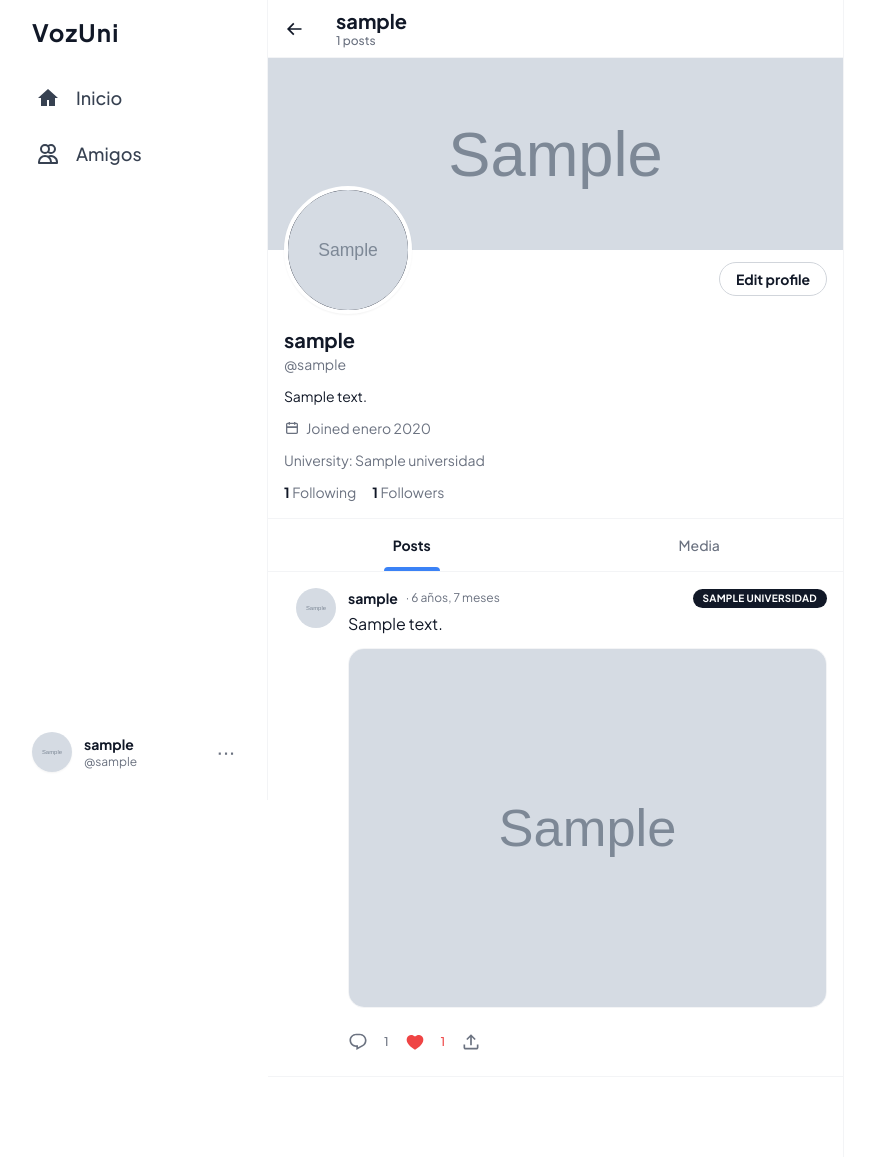
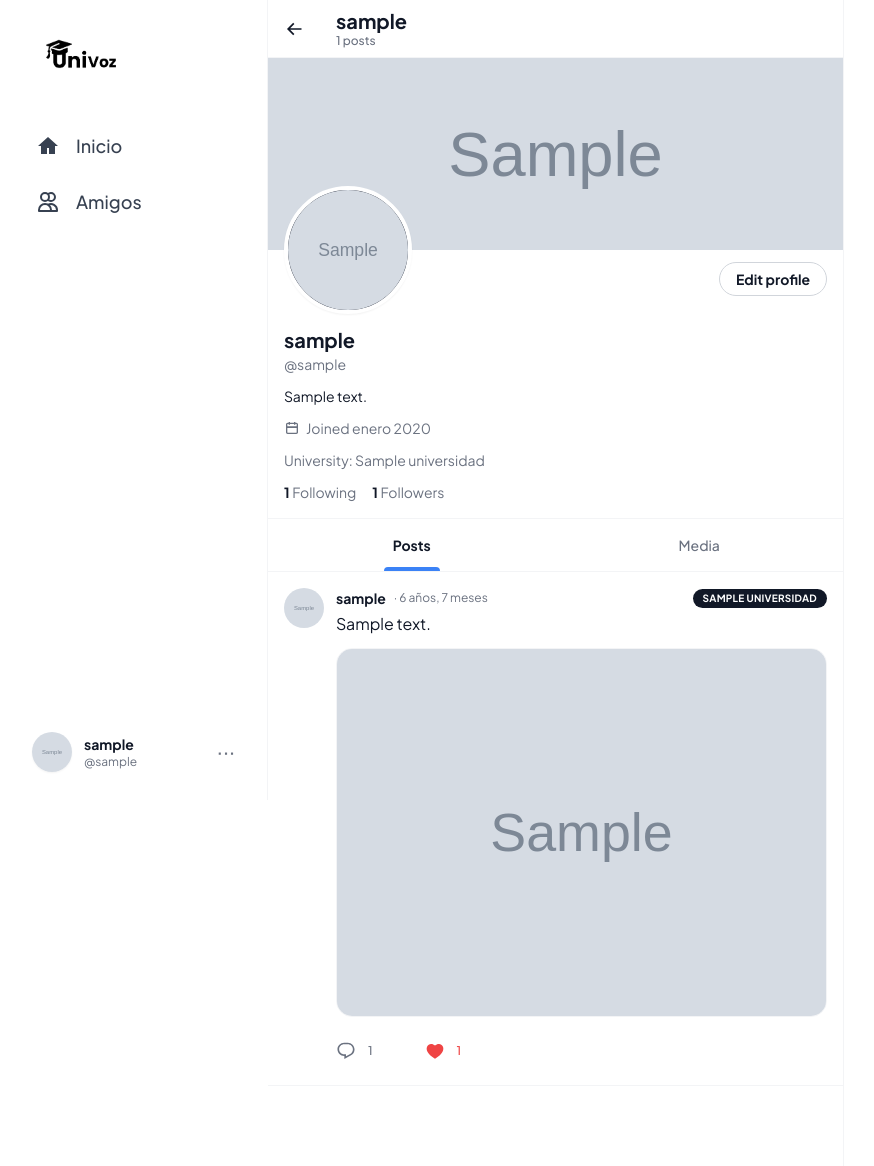
Before and after one commit to ctorresCode/Gugu-gaga, a Django app: a page that uses usuarios/templates/usuarios/perfil.html in a window 1280 px wide. Shown: the whole page, without its empty margins (212-1086 px from the left). Before the commit the page ends 1050 px from the top, so only its background shows below. Run offline with Django 5.2, Linux system fonts and the light colour scheme; a user stored in the database is signed in; tables that the repository leaves empty hold one stand-in row (values such as "Sample post"); grey boxes marked "Sample" are stand-in pictures; some libraries are stand-ins or nearby versions.

Commit message:
feat: cambio de logo

```diff
--- a/config/urls.py
+++ b/config/urls.py
@@ -1,3 +1,5 @@
+
+import os
 
 from django.contrib import admin
 from django.conf.urls.static import static
@@ -13,3 +15,4 @@ urlpatterns = [
 
 if settings.DEBUG:
     urlpatterns += static(settings.MEDIA_URL, document_root=settings.MEDIA_ROOT)
+    urlpatterns += static('/hilos/imagenes/', document_root=os.path.join(settings.BASE_DIR, 'hilos/imagenes'))
--- a/foro/templates/foro/inicio.html
+++ b/foro/templates/foro/inicio.html
@@ -27,7 +27,7 @@
                 {% endif %}
             </div>
             <div class="text-xl font-black tracking-wider text-gray-900">
-                VozUni
+                <img src="/hilos/imagenes/UniVoz.png" alt="VozUni Logo" class="h-10 w-auto object-contain">
             </div>
             <div class="w-8"></div>
         </div>
--- a/foro/templates/foro/partials/boton_like.html
+++ b/foro/templates/foro/partials/boton_like.html
@@ -3,10 +3,10 @@
         hx-target="#like-hilo-{{ hilo.id }}"
         hx-swap="outerHTML"
         hx-headers='{"X-CSRFToken": "{{ csrf_token }}"}'
-        onclick="event.preventDefault();"
-        class="flex items-center gap-2 group transition-colors {% if request.user in hilo.likes.all %}text-red-500{% else %}text-gray-500 hover:text-red-500{% endif %}">
+        onclick="event.stopPropagation();"
+        class="flex items-center group transition-colors {% if request.user in hilo.likes.all %}text-red-500{% else %}text-gray-500 hover:text-red-500{% endif %}">
 
-    <div class="p-2 rounded-full group-hover:bg-red-50 transition-colors">
+    <div class="p-2 -ml-2 rounded-full group-hover:bg-red-100/60 transition-colors">
         {% if request.user in hilo.likes.all %}
             <svg viewBox="0 0 24 24" aria-hidden="true" class="w-5 h-5 fill-current"><g><path d="M20.884 13.19c-1.351 2.48-4.001 5.12-8.379 7.67l-.503.3-.504-.3C7.121 18.31 4.471 15.67 3.119 13.19 1.76 10.69 1.71 8.33 2.607 6.52c.887-1.79 2.647-2.91 4.601-3.01 1.651-.09 3.368.56 4.798 2.01 1.429-1.45 3.146-2.1 4.796-2.01 1.954.1 3.714 1.22 4.601 3.01.896 1.81.846 4.17-.514 6.67z"></path></g></svg>
         {% else %}
@@ -14,5 +14,5 @@
         {% endif %}
     </div>
 
-    <span class="text-xs font-medium">{{ hilo.likes.count }}</span>
+    <span class="text-xs font-medium px-1">{{ hilo.likes.count }}</span>
 </button>
--- a/foro/templates/foro/partials/nav_mobile.html
+++ b/foro/templates/foro/partials/nav_mobile.html
@@ -1,14 +1,17 @@
 <nav class="fixed bottom-0 left-0 right-0 bg-white border-t border-gray-100 flex justify-around items-center py-3 z-30 md:hidden shadow-lg">
-    <a href="{% url 'inicio' %}" class="p-2 text-gray-900 hover:text-blue-500 transition-colors">
+    <a href="{% url 'inicio' %}" class="p-2 transition-colors {% if request.resolver_match.url_name == 'inicio' %} text-gray-900 {% else %} text-gray-400 hover:text-gray-900 {% endif %}">
         <svg class="w-6 h-6 fill-current" viewBox="0 0 24 24"><path d="M12 3L2 12h3v8h6v-6h2v6h6v-8h3L12 3z"/></svg>
     </a>
-    <a href="{% url 'explorar' %}" class="p-2 text-gray-500 hover:text-blue-500 transition-colors">
+
+    <a href="{% url 'explorar' %}" class="p-2 transition-colors {% if request.resolver_match.url_name == 'explorar' %} text-gray-900 {% else %} text-gray-400 hover:text-gray-900 {% endif %}">
         <svg class="w-6 h-6 fill-none stroke-current stroke-2" viewBox="0 0 24 24"><path stroke-linecap="round" stroke-linejoin="round" d="M21 21l-6-6m2-5a7 7 0 11-14 0 7 7 0 0114 0z"></path></svg>
     </a>
-    <a href="{% url 'bandeja_mensajes' %}" class="p-2 text-gray-900 hover:text-blue-500 transition-colors">
+
+    <a href="{% url 'bandeja_mensajes' %}" class="p-2 transition-colors {% if request.resolver_match.url_name == 'bandeja_mensajes' %} text-gray-900 {% else %} text-gray-400 hover:text-gray-900 {% endif %}">
         <svg class="w-6 h-6 fill-none stroke-current stroke-2" viewBox="0 0 24 24"><path stroke-linecap="round" stroke-linejoin="round" d="M12 4.354a4 4 0 110 5.292M15 21H3v-1a6 6 0 0112 0v1zm0 0h6v-1a6 6 0 00-9-5.197M13 7a4 4 0 11-8 0 4 4 0 018 0z"></path></svg>
     </a>
-    <a href="{% url 'perfil_usuario' request.user.username %}" class="p-2 text-gray-500 hover:text-blue-500 transition-colors">
+
+    <a href="{% url 'perfil_usuario' request.user.username %}" class="p-2 transition-colors {% if request.resolver_match.url_name == 'perfil_usuario' %} text-gray-900 {% else %} text-gray-400 hover:text-gray-900 {% endif %}">
         <svg class="w-6 h-6 fill-none stroke-current stroke-2" viewBox="0 0 24 24"><path stroke-linecap="round" stroke-linejoin="round" d="M16 7a4 4 0 11-8 0 4 4 0 018 0zM12 14a7 7 0 00-7 7h14a7 7 0 00-7-7z"/></svg>
     </a>
 </nav>
--- a/foro/templates/foro/partials/sidebar.html
+++ b/foro/templates/foro/partials/sidebar.html
@@ -1,19 +1,17 @@
+{% load static %}
 <div id="sidebar-overlay" onclick="toggleSidebar()" class="fixed inset-0 bg-black/60 z-40 hidden md:hidden transition-opacity opacity-0 duration-300"></div>
 
 <header id="mobile-sidebar" class="fixed md:sticky top-0 left-0 z-50 md:z-0 h-screen w-72 md:w-64 bg-white transform -translate-x-full md:translate-x-0 transition-transform duration-300 ease-in-out flex flex-col justify-between py-4 px-2 border-r border-gray-100 shadow-2xl md:shadow-none overflow-y-auto">
 
     <div class="flex flex-col gap-6">
         <div class="flex items-center justify-between px-4 md:hidden mb-2">
-            <span class="font-bold text-xl text-gray-900">Menú</span>
             <button onclick="toggleSidebar()" class="p-2 rounded-full hover:bg-gray-100 text-gray-900 transition-colors">
                 <svg class="w-6 h-6 fill-none stroke-current stroke-2" viewBox="0 0 24 24"><path stroke-linecap="round" stroke-linejoin="round" d="M6 18L18 6M6 6l12 12"></path></svg>
             </button>
         </div>
 
-        <a href="{% url 'inicio' %}" class="hidden md:block">
-            <div class="text-2xl font-black px-3 tracking-wider text-gray-900">
-                VozUni
-            </div>
+        <a href="{% url 'inicio' %}" class="hidden md:flex items-center px-4 pt-3 pb-1 hover:opacity-80 transition-opacity">
+            <img src="/hilos/imagenes/UniVoz.png" alt="VozUni Logo" class="h-16 w-auto object-contain -ml-3">
         </a>
 
         <nav class="flex flex-col gap-1">
--- a/foro/templates/foro/partials/tarjeta_hilo.html
+++ b/foro/templates/foro/partials/tarjeta_hilo.html
@@ -1,8 +1,9 @@
-<a href="{% url 'detalle_hilo' hilo.pk %}" class="block">
-<div class="bg-white p-4 hover:bg-gray-50/50 transition-colors cursor-pointer border-b border-gray-100">
+<div class="bg-white p-4 hover:bg-gray-50/50 transition-colors cursor-pointer border-b border-gray-100"
+     data-url="{% url 'detalle_hilo' hilo.pk %}"
+     onclick="window.location.href=this.getAttribute('data-url');">
     <div class="flex items-start gap-3">
         <div class="flex-shrink-0">
-            <a href="{% url 'perfil_usuario' hilo.autor.username %}">
+            <a href="{% url 'perfil_usuario' hilo.autor.username %}" onclick="event.stopPropagation();">
                 {% if hilo.autor.avatar %}
                     <img src="{{ hilo.autor.avatar.url }}" class="w-10 h-10 rounded-full object-cover">
                 {% else %}
@@ -16,7 +17,9 @@
         <div class="flex-grow min-w-0">
             <div class="flex items-center justify-between mb-1">
                 <div class="flex items-center gap-2 min-w-0">
-                    <a href="{% url 'perfil_usuario' hilo.autor.username %}" class="font-bold text-gray-900 text-sm truncate hover:underline">{{ hilo.autor.username }}</a>
+                    <a href="{% url 'perfil_usuario' hilo.autor.username %}" onclick="event.stopPropagation();" class="font-bold text-gray-900 text-sm truncate hover:underline">
+                        {{ hilo.autor.username }}
+                    </a>
                     <span class="text-gray-500 text-xs whitespace-nowrap">· {{ hilo.fecha_creacion|timesince }}</span>
                 </div>
                 <span class="bg-gray-900 text-white text-[10px] font-bold px-2.5 py-0.5 rounded-full uppercase tracking-wide flex-shrink-0 ml-2">
@@ -24,31 +27,22 @@
                 </span>
             </div>
 
-            <a href="{% url 'detalle_hilo' hilo.pk %}" class="block">
-                <p class="text-gray-900 text-sm md:text-base leading-relaxed font-normal mb-3">{{ hilo.contenido }}</p>
+            <p class="text-gray-900 text-sm md:text-base leading-relaxed font-normal mb-3">{{ hilo.contenido }}</p>
 
-                {% if hilo.imagen %}
-                    <img src="{{ hilo.imagen.url }}" class="mb-3 rounded-2xl max-h-96 w-full object-cover border border-gray-100">
-                {% endif %}
-            </a>
+            {% if hilo.imagen %}
+                <img src="{{ hilo.imagen.url }}" class="mb-3 rounded-2xl max-h-96 w-full object-cover border border-gray-100">
+            {% endif %}
 
-            <div class="flex items-center justify-between text-gray-500 max-w-md pr-4 pt-1">
-                <a href="{% url 'detalle_hilo' hilo.pk %}" class="flex items-center gap-2 group hover:text-blue-500 transition-colors">
-                    <div class="p-2 -ml-2 rounded-full group-hover:bg-blue-50 transition-colors">
+            <div class="flex items-center gap-12 text-gray-500 max-w-md pt-1">
+                <a href="{% url 'detalle_hilo' hilo.pk %}" onclick="event.stopPropagation();" class="flex items-center group text-gray-500 hover:text-blue-500 transition-colors">
+                    <div class="p-2 -ml-2 rounded-full group-hover:bg-blue-100/50 transition-colors">
                         <svg viewBox="0 0 24 24" aria-hidden="true" class="w-5 h-5 fill-current"><g><path d="M1.751 10c0-4.42 3.584-8 8.005-8h4.366c4.49 0 8.129 3.64 8.129 8.13 0 2.96-1.607 5.68-4.196 7.11l-8.054 4.46v-3.69h-.067c-4.49.1-8.183-3.51-8.183-8.01zm8.005-6c-3.317 0-6.005 2.69-6.005 6 0 3.37 2.77 6.08 6.138 6.01l.351-.01h1.761v2.3l5.087-2.81c1.951-1.08 3.163-3.13 3.163-5.36 0-3.39-2.744-6.13-6.129-6.13H9.756z"></path></g></svg>
                     </div>
-                    <span class="text-xs font-medium">{{ hilo.respuestas.count|default:"0" }}</span>
+                    <span class="text-xs font-medium px-1">{{ hilo.respuestas.count|default:"0" }}</span>
+                </a>
 
-                    {% include 'foro/partials/boton_like.html' with hilo=hilo %}
-
-                    <div class="flex items-center gap-2 group hover:text-blue-500 transition-colors">
-                        <div class="p-2 rounded-full group-hover:bg-blue-50 transition-colors">
-                            <svg viewBox="0 0 24 24" aria-hidden="true" class="w-5 h-5 fill-current"><g><path d="M12 2.59l5.7 5.7-1.41 1.42L13 6.41V16h-2V6.41l-3.3 3.3-1.41-1.42L12 2.59zM21 15l-.02 3.51c0 1.38-1.12 2.49-2.5 2.49H5.5C4.11 21 3 19.88 3 18.5V15h2v3.5c0 .28.22.5.5.5h12.98c.28 0 .5-.22.5-.5L19 15h2z"></path></g></svg>
-                        </div>
-                    </div>
-                </a>
+                {% include 'foro/partials/boton_like.html' with hilo=hilo %}
             </div>
         </div>
     </div>
 </div>
-</a>
--- a/usuarios/templates/usuarios/perfil.html
+++ b/usuarios/templates/usuarios/perfil.html
@@ -104,14 +104,17 @@
         </div>
 
         <div class="flex border-b border-gray-100 text-sm font-medium text-gray-500 overflow-x-auto scrollbar-none">
-            <div class="flex-1 min-w-[80px] text-center py-4 text-gray-900 font-bold relative hover:bg-gray-50 transition-colors cursor-pointer">
+            <div id="tab-btn-posts" onclick="switchTab('posts')" class="flex-1 min-w-[80px] text-center py-4 text-gray-900 font-bold relative hover:bg-gray-50 transition-colors cursor-pointer">
                 Posts
-                <div class="absolute bottom-0 left-1/2 transform -translate-x-1/2 w-14 h-1 bg-blue-500 rounded-t-full"></div>
+                <div id="indicator-posts" class="absolute bottom-0 left-1/2 transform -translate-x-1/2 w-14 h-1 bg-blue-500 rounded-t-full"></div>
             </div>
-            <div class="flex-1 min-w-[80px] text-center py-4 hover:bg-gray-50 transition-colors cursor-pointer">Media</div>
+            <div id="tab-btn-media" onclick="switchTab('media')" class="flex-1 min-w-[80px] text-center py-4 hover:bg-gray-50 transition-colors cursor-pointer relative">
+                Media
+                <div id="indicator-media" class="hidden absolute bottom-0 left-1/2 transform -translate-x-1/2 w-14 h-1 bg-blue-500 rounded-t-full"></div>
+            </div>
         </div>
 
-        <div id="lista-hilos">
+        <div id="content-posts" class="block">
             {% for hilo in hilos_usuario %}
                 {% include 'foro/partials/tarjeta_hilo.html' %}
             {% empty %}
@@ -121,10 +124,35 @@
             {% endfor %}
         </div>
 
+        <div id="content-media" class="hidden">
+            <div class="grid grid-cols-3 gap-1 sm:gap-2 p-1 sm:p-2">
+                {% for hilo in hilos_usuario %}
+                    {% if hilo.imagen %}
+                        <button onclick="openImageModal('{{ hilo.imagen.url }}')" type="button" class="aspect-square bg-gray-100 block overflow-hidden group w-full p-0 border-none cursor-pointer">
+                            <img src="{{ hilo.imagen.url }}" alt="Media de {{ perfil_usuario.username }}" class="w-full h-full object-cover group-hover:scale-105 transition-transform duration-300">
+                        </button>
+                    {% endif %}
+                {% endfor %}
+            </div>
+
+            {% if not hilos_usuario %}
+                <div class="col-span-3 text-center py-16 bg-white">
+                    <p class="text-gray-500 font-bold text-base">Este usuario no ha subido imágenes.</p>
+                </div>
+            {% endif %}
+        </div>
+
     </main>
 
     {% include 'foro/partials/nav_mobile.html' %}
 
+</div>
+
+<div id="image-modal" class="fixed inset-0 z-[100] hidden bg-black/90 flex-col justify-center items-center opacity-0 transition-opacity duration-300" onclick="closeImageModal()">
+    <button type="button" class="absolute top-4 right-4 text-white hover:text-gray-300 p-2 focus:outline-none" onclick="closeImageModal()">
+        <svg class="w-8 h-8 fill-current" viewBox="0 0 24 24"><path d="M19 6.41L17.59 5 12 10.59 6.41 5 5 6.41 10.59 12 5 17.59 6.41 19 12 13.41 17.59 19 19 17.59 13.41 12z"></path></svg>
+    </button>
+    <img id="modal-image" src="" alt="Imagen ampliada" class="max-h-[90vh] max-w-[90vw] object-contain rounded-md" onclick="event.stopPropagation()">
 </div>
 
 <script>
@@ -156,6 +184,60 @@
             });
         }
     })();
+
+    function switchTab(tabName) {
+        const btnPosts = document.getElementById('tab-btn-posts');
+        const indicatorPosts = document.getElementById('indicator-posts');
+        const contentPosts = document.getElementById('content-posts');
+
+        const btnMedia = document.getElementById('tab-btn-media');
+        const indicatorMedia = document.getElementById('indicator-media');
+        const contentMedia = document.getElementById('content-media');
+
+        if (tabName === 'posts') {
+            contentPosts.classList.remove('hidden');
+            contentPosts.classList.add('block');
+            btnPosts.classList.add('text-gray-900', 'font-bold');
+            indicatorPosts.classList.remove('hidden');
+
+            contentMedia.classList.add('hidden');
+            contentMedia.classList.remove('block');
+            btnMedia.classList.remove('text-gray-900', 'font-bold');
+            indicatorMedia.classList.add('hidden');
+
+        } else if (tabName === 'media') {
+            contentMedia.classList.remove('hidden');
+            contentMedia.classList.add('block');
+            btnMedia.classList.add('text-gray-900', 'font-bold');
+            indicatorMedia.classList.remove('hidden');
+
+            contentPosts.classList.add('hidden');
+            contentPosts.classList.remove('block');
+            btnPosts.classList.remove('text-gray-900', 'font-bold');
+            indicatorPosts.classList.add('hidden');
+        }
+    }
+
+    function openImageModal(imageUrl) {
+        const modal = document.getElementById('image-modal');
+        const modalImg = document.getElementById('modal-image');
+        modalImg.src = imageUrl;
+        modal.classList.remove('hidden');
+        modal.classList.add('flex');
+        setTimeout(() => modal.classList.remove('opacity-0'), 10);
+        document.body.style.overflow = 'hidden';
+    }
+
+    function closeImageModal() {
+        const modal = document.getElementById('image-modal');
+        modal.classList.add('opacity-0');
+        setTimeout(() => {
+            modal.classList.add('hidden');
+            modal.classList.remove('flex');
+            document.getElementById('modal-image').src = '';
+            document.body.style.overflow = '';
+        }, 300);
+    }
 </script>
 
 {% endblock %}
--- a/usuarios/urls.py
+++ b/usuarios/urls.py
@@ -5,6 +5,7 @@ from usuarios.views import (
     EditarPerfilView,
     PerfilView,
     RegistroUsuarioView,
+    VerTodasLasImagenesSubidasPorUsuario,
     actualizar_avatar,
     logout_view,
     seguir_usuario,
@@ -22,6 +23,7 @@ urlpatterns = [
     path('perfil/<str:username>/', PerfilView.as_view(), name='perfil_usuario'),
     path('perfil/<str:username>/seguir/', seguir_usuario, name='seguir_usuario'),
     path('editar-perfil/<str:username>/', EditarPerfilView.as_view(), name='editar_perfil'),
+    path('imagenes-subidas/<str:username>/', VerTodasLasImagenesSubidasPorUsuario.as_view(), name='imagenes_subidas_usuario'),
 
     #urls para el lanzamiento y recibimiento de mensajes
     path('mensajes/', BandejaMensajesView.as_view(), name='bandeja_mensajes'),
--- a/usuarios/views.py
+++ b/usuarios/views.py
@@ -1,7 +1,7 @@
 from django.http import JsonResponse
 from django.shortcuts import get_object_or_404, redirect, render
 from django.urls import reverse_lazy
-from django.views.generic import CreateView, DetailView, TemplateView, UpdateView
+from django.views.generic import CreateView, DetailView, ListView, TemplateView, UpdateView
 from django.contrib.auth import login, logout
 from django.contrib.auth.decorators import login_required
 from django.contrib.auth.mixins import LoginRequiredMixin
@@ -138,3 +138,15 @@ class EditarPerfilView(LoginRequiredMixin, UpdateView):
 
     def get_success_url(self):
         return reverse_lazy('perfil_usuario', kwargs={'username': self.request.user.username})
+
+
+class VerTodasLasImagenesSubidasPorUsuario(LoginRequiredMixin, ListView):
+    model = Hilo
+    template_name = 'usuarios/imagenes_subidas.html'
+    context_object_name = 'imagenes_subidas'
+
+    def get_queryset(self):
+        usuario_visitado = self.kwargs.get('username')
+        return Hilo.objects.filter(
+            autor__username=usuario_visitado
+        ).exclude(imagen='').exclude(imagen__isnull=True)
```
Also changed, not shown: usuarios/templates/usuarios/imagenes_subidas.html (added, +46 -0 lines), hilos/imagenes/UniVoz.png (added).
